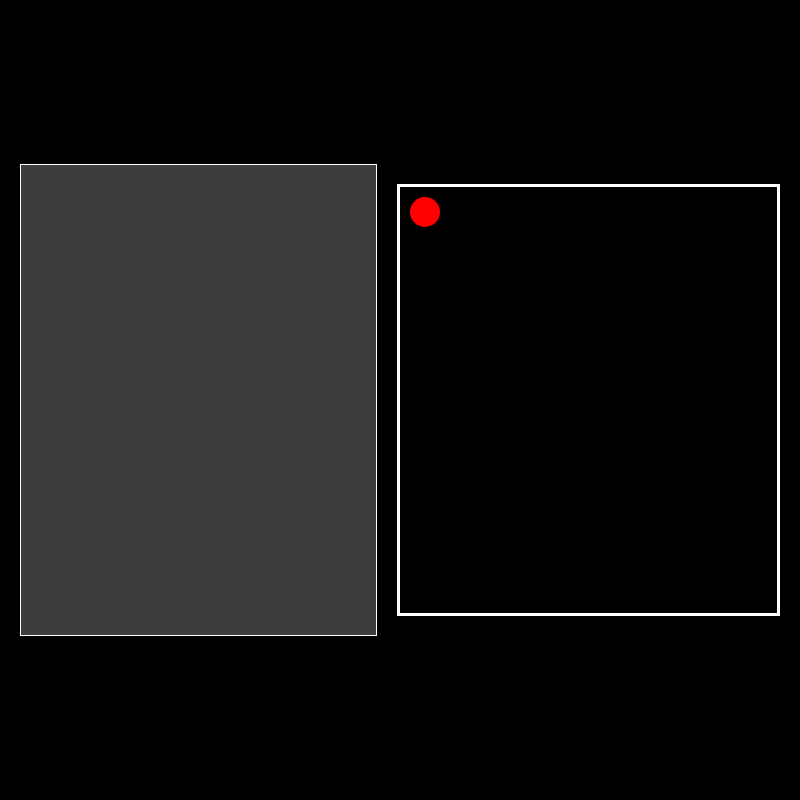
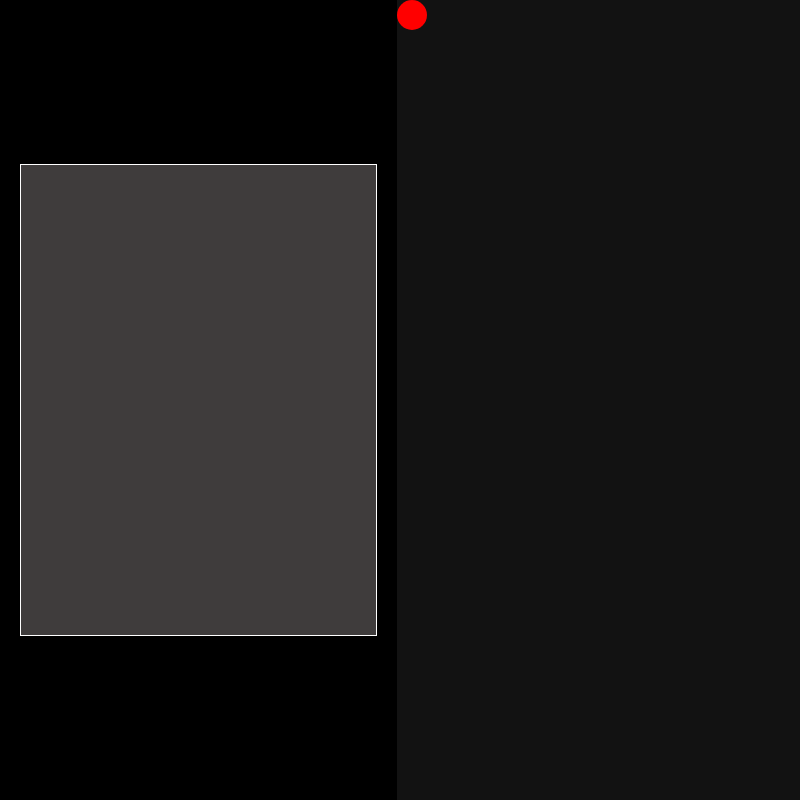
Before and after one commit to OtavioArruda/grafos_vis, an Electron app: page index.html in a window 800 px wide. Drawn offline with Linux system fonts and the light colour scheme.

Commit message:
correcao grafo-area

```diff
--- a/style.css
+++ b/style.css
@@ -34,6 +34,7 @@ textarea:focus{
     display: flex;
     position: absolute;
     width: 100%;
+    height: 100%;
     top: 50%;
     transform: translateY(-50%);
 }
@@ -45,8 +46,7 @@ textarea:focus{
 
 .grafo-area{
     width: 100%;
-    margin: 20px;
-    padding: 10px;
-    border: solid;
-    border-color: white;
+    height: 100vh;
+    margin-left: 20px;
+    background-color: rgb(18, 18, 18);
 }
```
